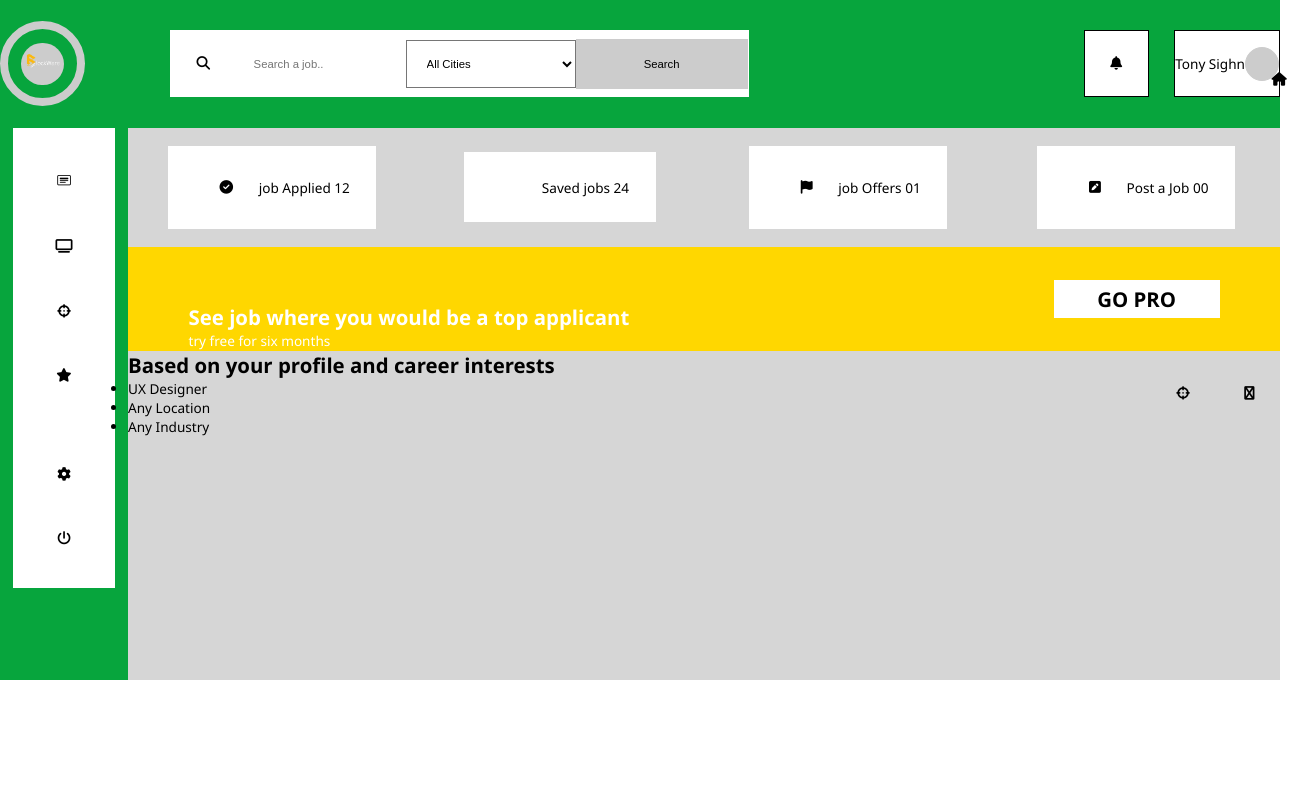
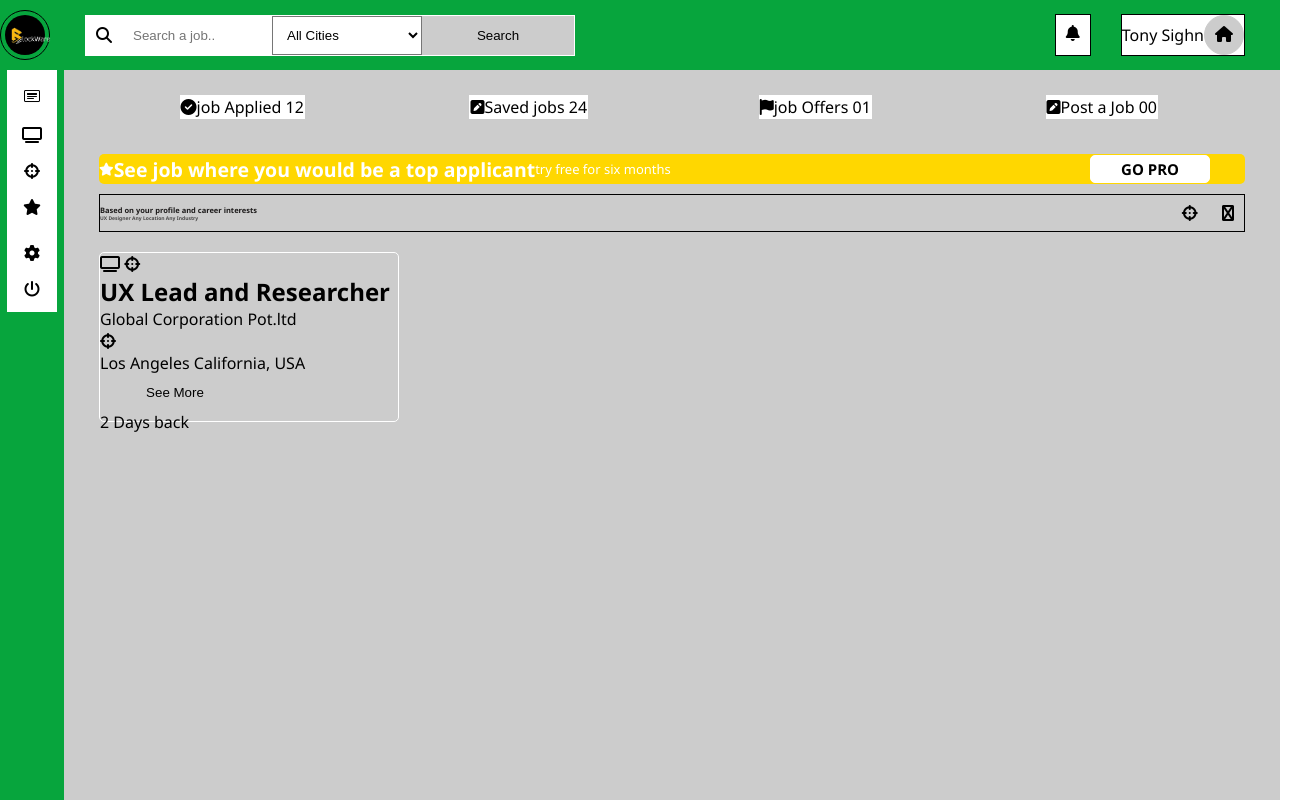
Before and after one commit to EmmyTech50/BLOCKWARE, a plain HTML site: page job portal/dashboard.html in a window 1280 px wide. Shown: the top 800 px of the page, 1312 px wide, since content can reach past the window. Drawn offline with nearby package versions, Linux system fonts and the light colour scheme.

Commit message:
i made changes in html and css

```diff
--- a/css/job portal.css
+++ b/css/job portal.css
@@ -14,13 +14,13 @@
 }
 
 body{
-    max-height: 100vh;
+    max-height: 120vh;
     font-family: 'Segoe UI', Tahoma, Geneva, Verdana, sans-serif;
-    zoom: 0.85;
+
 }
 
 .header{
-    height: 150px;
+    height: 70px;
     background-color: var(--primary-color);
     display: flex;
     justify-content: space-between;
@@ -34,17 +34,21 @@ body{
 }
 
 .logo_container{
-    border: 10px solid #ccc;
-    height: 100px;
-    width: 100px;
+    border: 1px solid #000;
+    height: 50px;
+    width: 50px;
     border-radius: 50%;
 }
 
 .logo_img{
-    height: 50px;
-    width: 50px;
+    height: 40px;
+    width: 40px;
     border-radius: 50%;
-    background-color: #ccc;
+    background-color: #000;
+}
+
+.search-items__select_search_button-items{
+    margin:  auto var(--default-margin);
 }
 
 .img-item{
@@ -66,7 +70,7 @@ body{
 }
 
 .main-content{
-    height: calc(100vh - 150px);
+    height: calc(120vh - 70px);
     width: 100%;
     display: flex;
 }
@@ -84,8 +88,6 @@ body{
    justify-content: center;
    align-items: center;
    border: 1px solid #fff;
-   position: relative;
-   right: -100px;
    background-color: #fff;
 }
 
@@ -98,8 +100,8 @@ input{
 
 input,select,button{
     background-color: #ffff;
-   padding: 20px;
-    width: 200px;
+   padding: 10px;
+    width: 150px;
 
 }
 
@@ -124,18 +126,18 @@ button{
     flex-direction: column;
     justify-content: center;
     align-items: center;
-    padding: 20px;
+    padding: 5px;
 }
 
 
 
 .right-container{
-    background-color: #cccc;
-    width: 90%;
+    background-color: #ccc;
+    width: 95%;
 }
 
 span i{
-    padding: 30px;
+    padding: 10px;
 }
 
 .left-icons{
@@ -143,19 +145,15 @@ span i{
     flex-direction: column;
     justify-content: space-between;
     align-items: center;
-    width: 10%;
+    width: 5%;
     background-color: #07A53D;
-
-
-
 }
 
 
 .item-2-container{
    display: flex;
    column-gap: 30px;
-
-
+   margin: auto var(--default-margin);
 }
 
 .img-item{
@@ -163,30 +161,30 @@ span i{
 }
 
 
-
-
 .box-container{
     display: flex;
-    justify-content: center;
-    align-items: center;
+    background-color: #ccc;
+    margin: var(--default-margin);
+    position: relative;
+    top: -20px;
 }
 
 .box-1{
-    display: flex;
-    justify-content: center;
-    align-items: center;
-    border: 1px solid #0000;
-    background-color: #fff;
-    padding: 10px 30px;
+   display: flex;
+   justify-content: center;
+   align-items: center;
+   border: 1px solid #fff;
+   background-color: #fff;
 }
+
 
 .box{
     width: 30%;
     display: flex;
     justify-content: center;
     align-items: center;
-    border: 1px solid #0000;
-    padding: 20px;
+    padding: 10px;
+
 }
 
 
@@ -194,21 +192,47 @@ span i{
     display: flex;
     justify-content: space-between;
     align-items: center;
-    padding: 30px;
-    padding: 0 70px;
-    border: 1px solid var(--secondary-color);
+    border: 0 var(--secondary-color);
+    padding-top: 1px;
+    padding-bottom: 1px;
+    border-radius: 5px;
     background-color: var(--secondary-color);
+    margin: auto var(--default-margin);
+    position: relative;
+    top: -30px;
+
 }
+
+
 
 .inner-item{
     color: #fff;
-
+    font-size: small;
+    display: flex;
+    align-items: center;
+    justify-content: center;
 }
 
 .go-pro{
     border: 1px solid #ffff;
-    padding: 5px 50px;
+    padding: 3px 30px;
     background-color: #ffff;
+    margin: auto var(--default-margin);
+    font-size: 10px;
+    border-radius: 5px;
+}
+
+.inner__text_container{
+    margin: auto var(--default-margin);
+    position: relative;
+    top: -20px;
+    border: 1px solid black;
+}
+
+.inner_text{
+    font-size: 5px;
+    font-weight: 700;
+
 }
 
 
@@ -218,3 +242,21 @@ span i{
     justify-content: space-between;
     align-items: center;
 }
+
+li{
+   display: inline-block;
+   color: #494848;
+}
+
+.tex_profile{
+    color: #1c1a1a;
+}
+
+
+.inner_biggest_container{
+    margin: auto var(--default-margin);
+    border: 1px solid #fff;
+    width: 300px;
+    height: 170px;
+    border-radius: 5px;
+}
--- a/job portal/dashboard.html
+++ b/job portal/dashboard.html
@@ -21,9 +21,9 @@
             </div>
 
 
-            <div class="search-items__notification-items">
+            <div class="search-items__select_search_button-items">
 
-                <span class="search_container">
+                <div class="search_container">
                     <span class="search_icon">
                         <i class="fa fa-search" aria-hidden="true"></i>
                     </span>
@@ -31,18 +31,18 @@
                         <input type="search" name="" id="" placeholder="Search a job..">
                     </span>
 
-                    <span class="select_box">
+                    <div class="select_box">
                         <select name="" id="">
                             <option selected disabled >All Cities</option>
                             <option value="lagos">Lagos</option>
                             <option value="Abuja">Abuja</option>
                         </select>
-                    </span>
+                    </div>
 
                     <span class="search_button">
                         <button type="submit">Search</button>
                     </span>
-                </span>
+                </div>
             </div>
 
         </div>
@@ -53,7 +53,7 @@
             </span>
 
             <div class="img-item">
-                <div class="text" ><p>Tony Sighn</p></div>
+                <span class="text" ><p>Tony Sighn</p></span>
 
                 <div class="img-container">
                     <span class="img">
@@ -96,46 +96,47 @@
 
             <div class="box-container">
                 <div class="box">
-                    <span class="box-1">
+                    <div class="box-1">
                         <i class="fa fa-check-circle" aria-hidden="true"></i>
                         <p>job Applied <span>12</span></p>
 
-                    </span>
+                    </div>
 
                 </div>
                 <div class="box">
 
-                    <span class="box-1">
-                        <i class="fa fa-floppy" aria-hidden="true"></i>
+                    <div class="box-1">
+                         <i class="fa fa-pencil-square" aria-hidden="true"></i>
                         <p>Saved jobs <span>24</span></p>
 
-                    </span>
+                    </div>
 
 
                 </div>
                 <div class="box">
 
-                    <span class="box-1">
+                    <div class="box-1">
                         <i class="fa fa-flag" aria-hidden="true"></i>
                         <p>job Offers <span>01</span></p>
 
-                    </span>
+                    </div>
 
                 </div>
                 <div class="box">
 
-                    <span class="box-1">
+                    <div class="box-1">
                         <i class="fa fa-pencil-square" aria-hidden="true"></i>
                         <p>Post a Job <span>00</span></p>
 
-                    </span>
+                    </div>
 
                 </div>
             </div>
 
             <div class="middle-rectangle">
+
                 <div class="inner-item">
-                    <span><i class="fa fa-star-o" aria-hidden="true"></i></span>
+                    <i class="fa fa-star" aria-hidden="true"></i>
 
                     <h2>See job where you would be a top applicant</h2>
                     <p>try free for six months</p>
@@ -147,13 +148,15 @@
                     </span>
 
                 </div>
+
             </div>
+
 
             <div class="middle__text__items">
                 <div class="inner__text_container">
                     <span class="inner_text">
-                        <span><h2>Based on your profile and career interests</h2></span>
-                        <span>
+                        <span><h2 class="tex_profile">Based on your profile and career interests</h2></span>
+                        <span class="list">
                             <ul>
                                 <li>UX Designer</li>
                                 <li>Any Location</li>
@@ -180,6 +183,33 @@
 
             </div>
 
+            <div class="biggest_box">
+
+                <div class="inner_biggest_container">
+
+                    <div class="inner_biggest_box_two_icons">
+                        <i class="fa fa-television" aria-hidden="true"></i>
+                        <i class="fa fa-crosshairs" aria-hidden="true"></i>
+                    </div>
+
+                    <div class="inner_biggest_box_text">
+                        <h2>UX Lead and Researcher</h2>
+                        <p>Global Corporation Pot.ltd</p>
+                    </div>
+
+                    <div class="inner_biggest_box_icon_and_text">
+                        <i class="fa fa-crosshairs" aria-hidden="true"></i>
+                        <p>Los Angeles California, USA</p>
+                    </div>
+
+                    <div class="inner_biggest_box_button_and_text">
+                        <button>See More</button>
+                        <p>2 Days back</p>
+                    </div>
+                </div>
+
+            </div>
+
 
 
         </div>
```
Also changed, not shown: index.html (indentation only).
